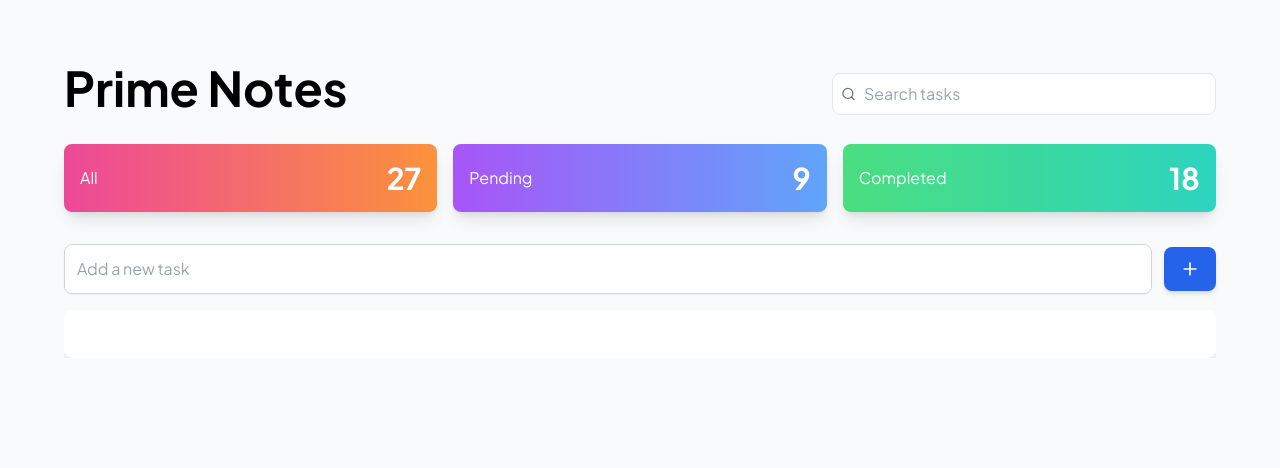
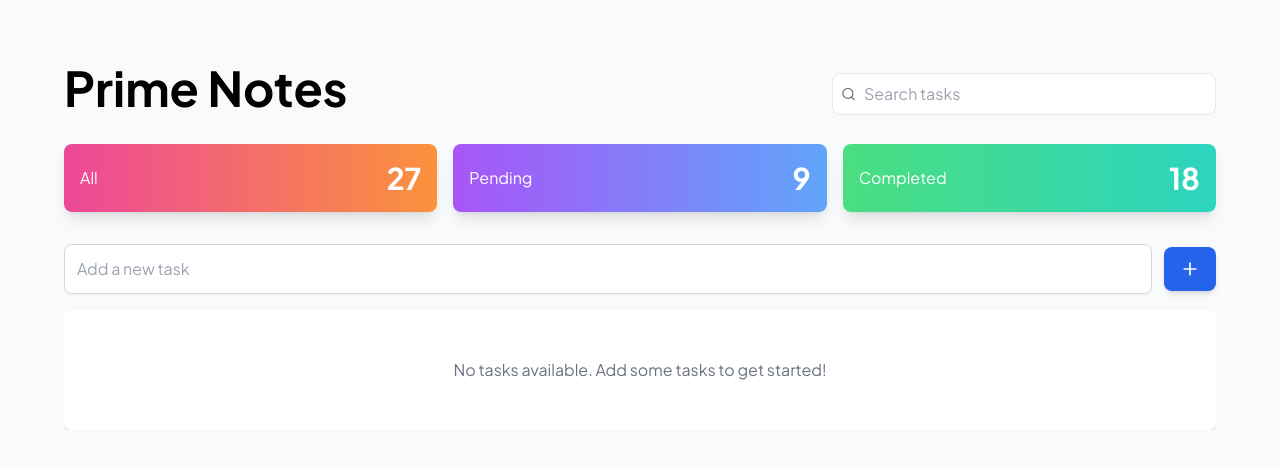
Before and after one commit to Bobby-coder/PrimeNotes, a React (Vite) app: page / in a window 1280 px wide. Shown: the top 468 px of the page. Built offline with nearby package versions, Linux system fonts and the light colour scheme.

Commit message:
Added a placeholder text when no todo is present

```diff
--- a/src/components/TodoList.jsx
+++ b/src/components/TodoList.jsx
@@ -4,6 +4,11 @@ function ToDoList({ todos, setTodoList, setEditingId, setTodoString }) {
   return (
     <div className="relative w-full overflow-auto">
       <div className="w-full flex gap-3 flex-wrap justify-center py-6 bg-white rounded-lg shadow-lg">
+        {!todos.length && (
+          <div className="text-gray-500 text-center py-6">
+            No tasks available. Add some tasks to get started!
+          </div>
+        )}
         {todos.map(({ id, todo, date, completed }) => (
           <ToDoItem
             key={crypto.randomUUID()}
```
